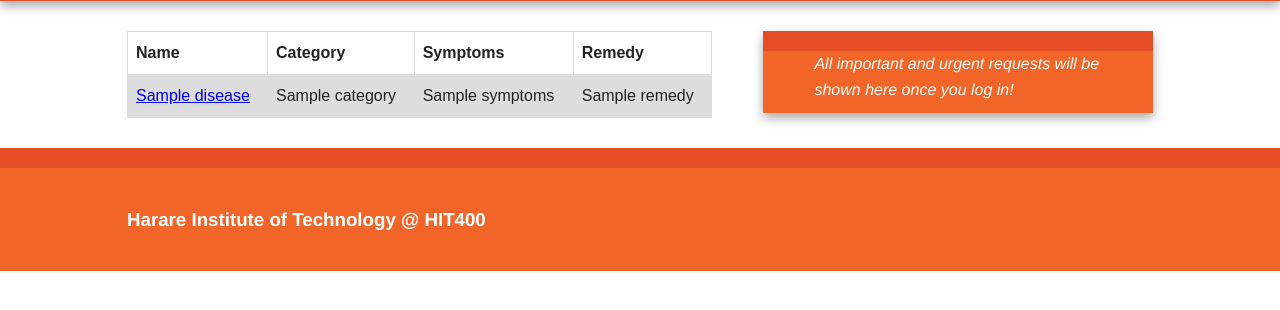
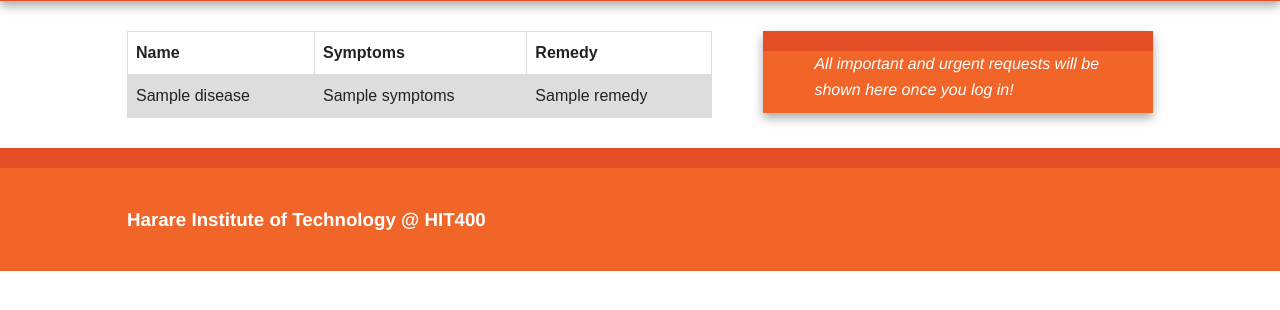
Before and after one commit to Kayt/e-vet, a Flask app: template farmer/templates/diseases.html in a window 1280 px wide. Shown: the part 95-405 px from the top of the page. Run offline with Flask 2, Linux system fonts and the light colour scheme; the template is opened without the code that fills it: most values are stand-ins (such as "Sample title", 1, 10 or a date in 2020); some libraries are stand-ins or nearby versions.

Commit message:
bug fixes

```diff
--- a/farmer/templates/diseases.html
+++ b/farmer/templates/diseases.html
@@ -29,14 +29,12 @@ All Diseases
     <table>
         <tr>
             <th>Name</th>
-            <th>Category</th>
             <th>Symptoms</th>
             <th>Remedy</th>
         </tr>
         {% for disease in diseases %}
             <tr>
-                <td><a href="{{ url_for('disease', name=disease.name )}}"> {{disease.name }}</a></td>
-                <td>{{ disease.category }}</td>
+                <td>{{ disease.name }}</td>
                 <td>{{ disease.symptoms}}</td>
                 <td>{{ disease.remedy }}</td>
             </tr>
```
